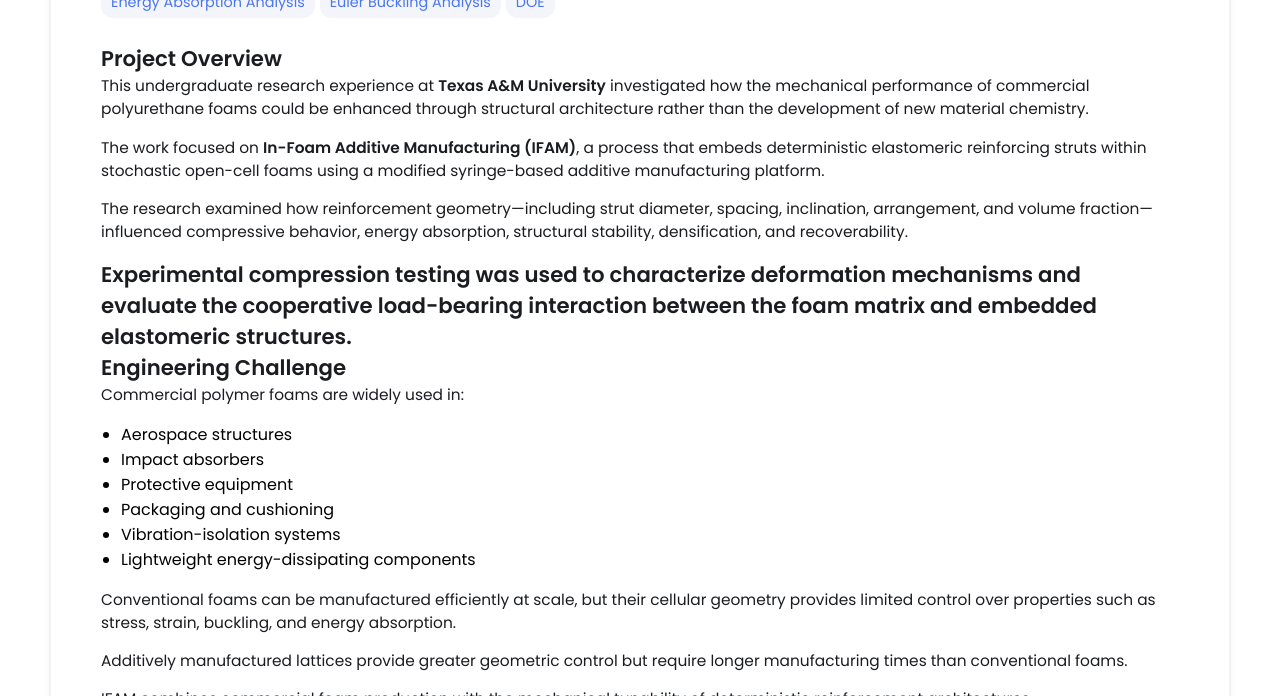
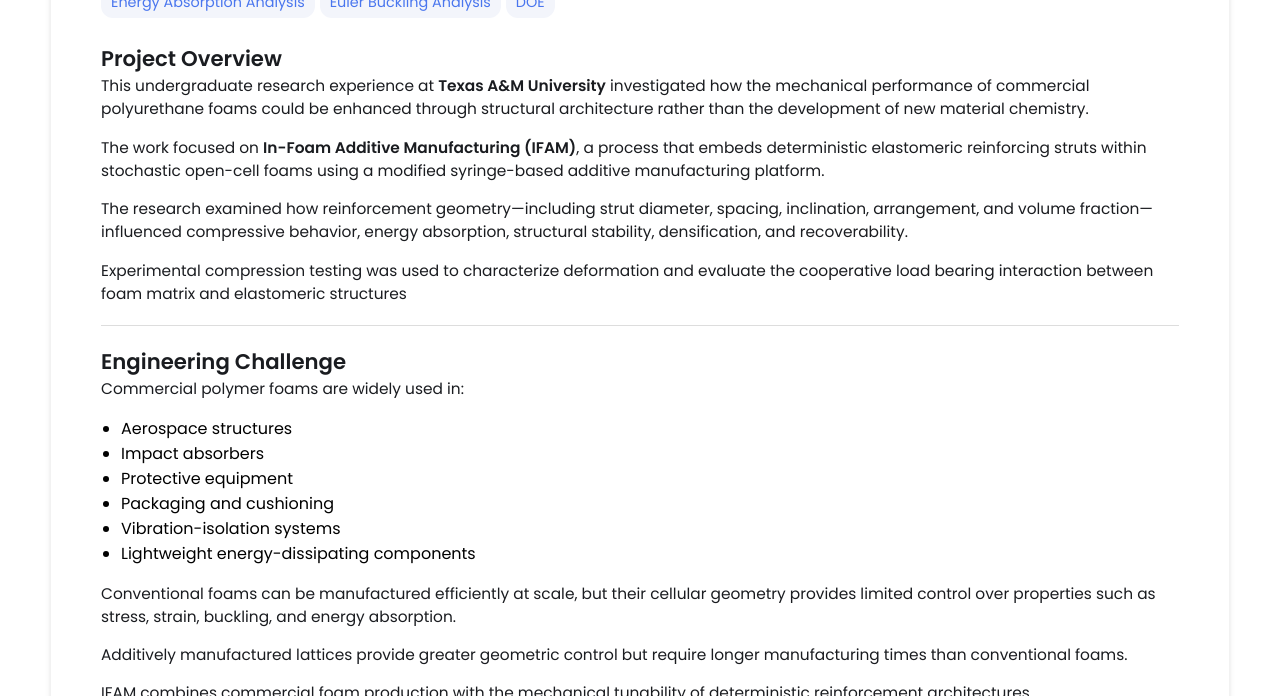
Before and after one commit to ggrangz/ggrangz.github.io, a Jekyll site: the page built from _projects/3D-Foam-Structures/index.md, in a window 1280 px wide and 900 px high, scrolled down 729 px, cut to the strip 0-696 px from the top of the window. Built offline with Jekyll 4.4.1, drawn with Linux system fonts in a browser that asks for light colours.

Commit message:
Update index.md

```diff
--- a/_projects/3D-Foam-Structures/index.md
+++ b/_projects/3D-Foam-Structures/index.md
@@ -25,7 +25,8 @@ The work focused on **In-Foam Additive Manufacturing (IFAM)**, a process that em
 
 The research examined how reinforcement geometry—including strut diameter, spacing, inclination, arrangement, and volume fraction—influenced compressive behavior, energy absorption, structural stability, densification, and recoverability.
 
-Experimental compression testing was used to characterize deformation mechanisms and evaluate the cooperative load-bearing interaction between the foam matrix and embedded elastomeric structures.
+Experimental compression testing was used to characterize deformation and evaluate the cooperative load bearing interaction between foam matrix and elastomeric structures
+
 ---
 
 ## Engineering Challenge
```
